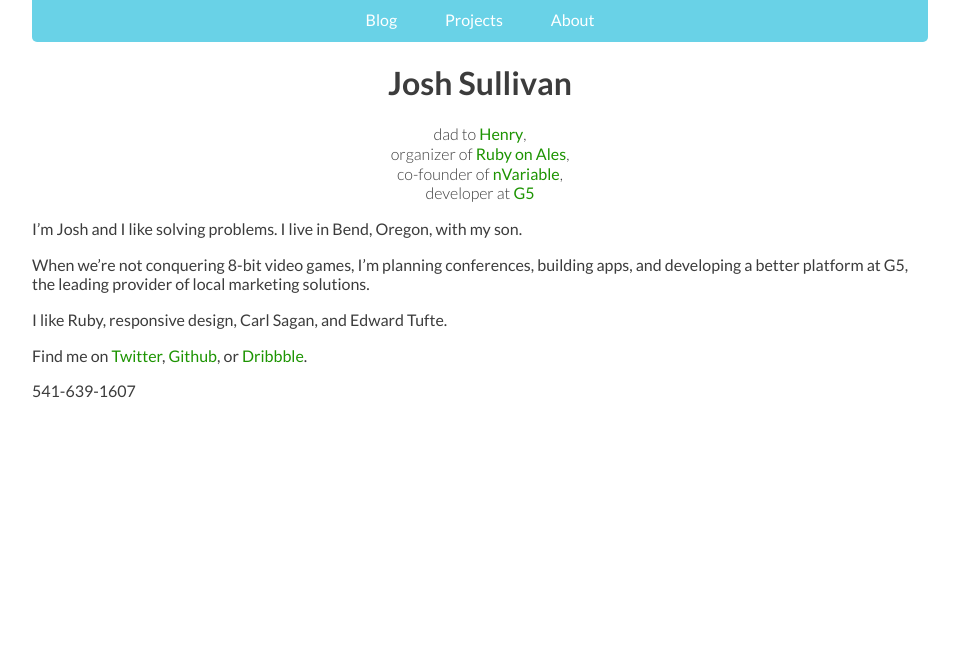
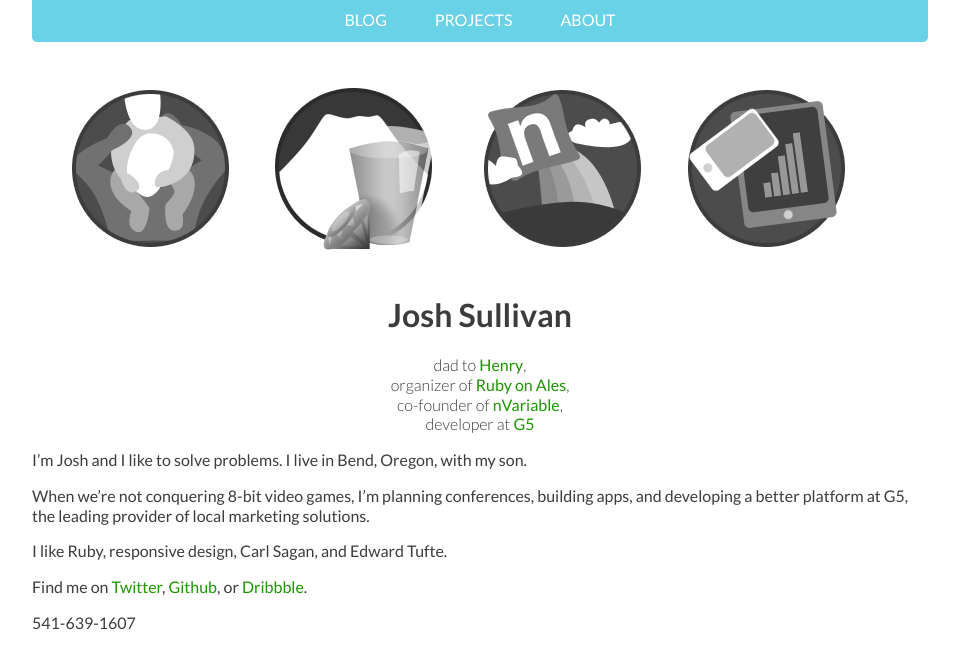
Before and after one commit to jsullivan/jsullivan.github.com, a Jekyll site: the page built from index.markdown, in a window 1280 px wide. Shown: the top 669 px of the page, without its empty margins (160-1119 px from the left). Built offline with Jekyll 4.4.1, drawn with Linux system fonts in a browser that asks for light colours; nearby versions of some CDN libraries.

Commit message:
Add badges

```diff
--- a/_layouts/default.html
+++ b/_layouts/default.html
@@ -37,20 +37,26 @@
 
 <body>
   <div class="container">
-  <nav>
-    <ul>
-      <li><a href="blog">Blog</a></li>
-      <li><a href="projects">Projects</a></li>
-      <li><a href="about">About</a></li>
-    </ul>
-  </nav>
-  <div class="white_box">
+    <nav>
+      <ul>
+        <li><a href="blog">BLOG</a></li>
+        <li><a href="projects">PROJECTS</a></li>
+        <li><a href="about">ABOUT</a></li>
+      </ul>
+    </nav>
+    <div class="badges">
+      <ul>
+        <li><img src="/images/dadtohenry.png" /><a href=""></a></li>
+        <li><img src="/images/rubyonales.png" /><a href=""></a></li>
+        <li><img src="/images/nvariable.png" /><a href=""></a></li>
+        <li><img src="/images/g5.png" href="" /><a href=""></a></li>
+      </ul>
+    </div>
   {{ content }}
-  </div>
   <footer>
 
   </footer>
-</div>
+  </div>
 
   <!-- JavaScript at the bottom for fast page loading -->
 
--- a/css/style.css
+++ b/css/style.css
@@ -46,7 +46,12 @@
   color: #fff;
 }
 nav ul li:last-child {padding: 0;}
-
+.badges {margin: 5% 0;}
+.badges ul {list-style: none;}
+.badges ul li {
+  display: inline;
+  padding-right: 5%;
+}
 /*		Default Layout: 992px.
 		Gutters: 24px.
 		Outer margins: 48px.
@@ -93,6 +98,7 @@
 	body {
 		width: 252px;
 	}
+  .badges {display: none;}
 
 }
 
--- a/index.markdown
+++ b/index.markdown
@@ -14,7 +14,7 @@
    </p>
  </header>
 
-I'm Josh and I like solving problems. I live in Bend, Oregon, with my son.
+I'm Josh and I like to solve problems. I live in Bend, Oregon, with my son.
 
 When we're not conquering 8-bit video games, I'm  planning conferences, building apps, and developing a better platform at G5, the leading provider of local marketing solutions.
 
```
Also changed, not shown: images/dadtohenry.png (added), images/g5.png (added), images/nvariable.png (added), images/rubyonales.png (added), images/xv.png (added), 7 other files.
